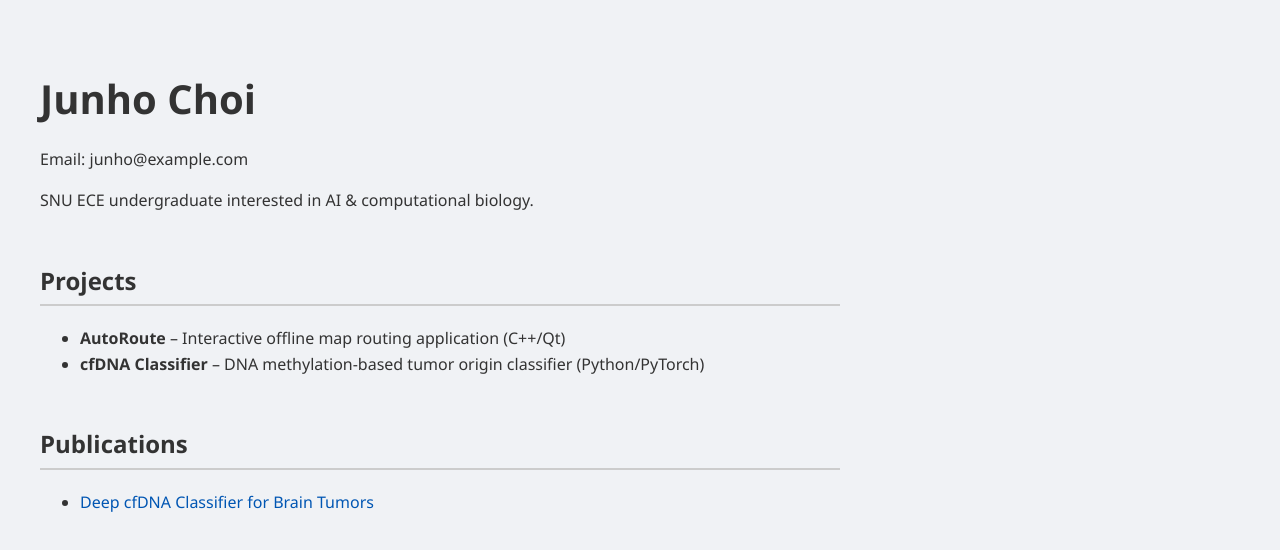
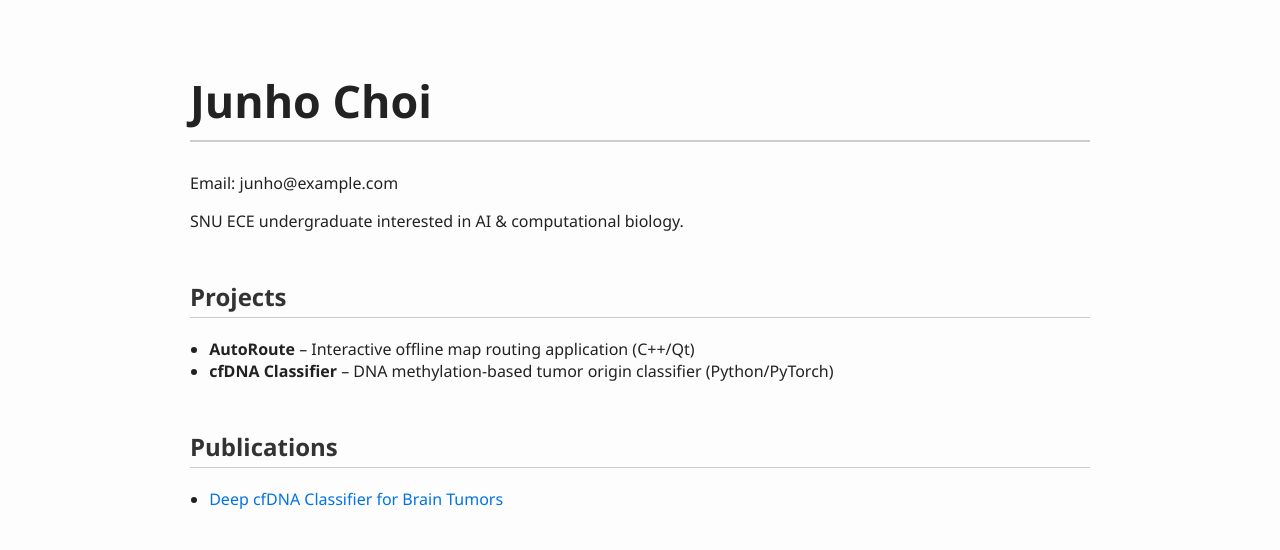
Before and after one commit to JunhoChoi00/junhochoi00.github.io, a plain HTML site: page index.html in a window 1280 px wide. Drawn offline with Linux system fonts and the light colour scheme.

Commit message:
Update style.css

```diff
--- a/style.css
+++ b/style.css
@@ -1,30 +1,44 @@
+
 body {
   font-family: 'Segoe UI', sans-serif;
-  background-color: #f0f2f5;
-  color: #333;
-  margin: 0;
-  padding: 40px;
-  max-width: 800px;
-  line-height: 1.6;
+  max-width: 900px;
+  margin: auto;
+  background-color: #fdfdfd;
+  color: #222;
+  padding: 40px 20px;
 }
 
 h1 {
-  font-size: 2.5em;
-  margin-bottom: 0.2em;
+  font-size: 2.8em;
+  font-weight: 600;
+  border-bottom: 2px solid #ccc;
+  padding-bottom: 0.2em;
 }
 
 h2 {
   margin-top: 2em;
   font-size: 1.5em;
-  border-bottom: 2px solid #ccc;
+  color: #333;
+  border-bottom: 1px solid #ccc;
   padding-bottom: 4px;
 }
 
 a {
-  color: #0056b3;
+  color: #0073e6;
   text-decoration: none;
 }
 
 a:hover {
   text-decoration: underline;
 }
+
+ul {
+  padding-left: 1.2em;
+}
+
+img.profile {
+  float: right;
+  width: 140px;
+  border-radius: 50%;
+  margin-left: 20px;
+}
```
